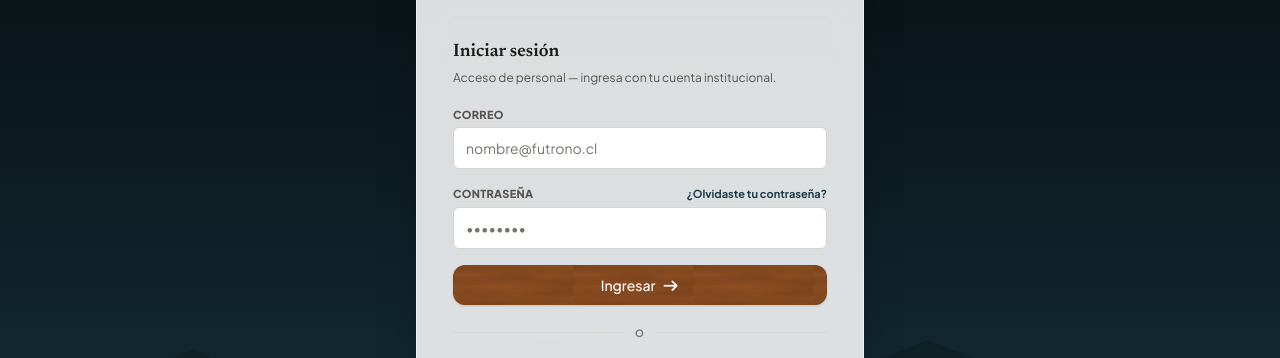
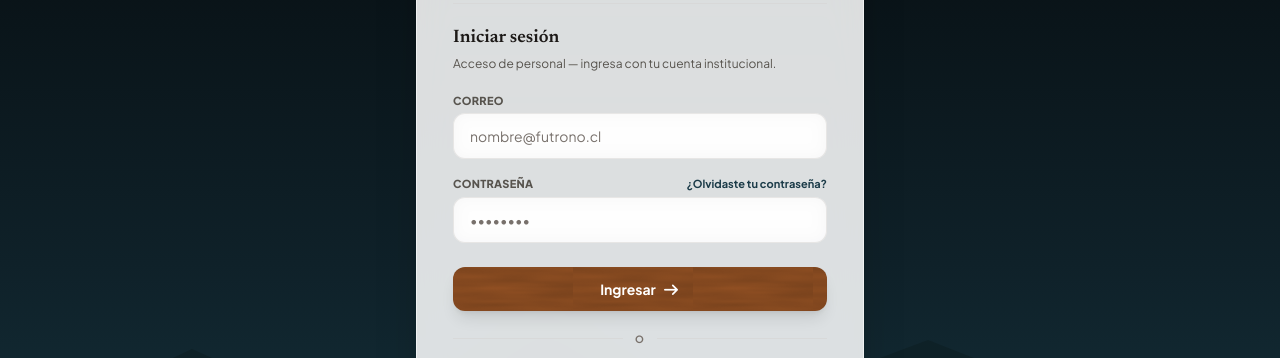
Before and after one commit to nicolasdcarrillo-create/Biblio-Nexo, a website built with Vite: page index.html in a window 1280 px wide. Shown: the part 217-575 px from the top of the page. Built offline with nearby package versions, Linux system fonts and the light colour scheme.

Commit message:
feat(ui): redesign login screen and smooth dark mode transitions

```diff
--- a/src/assets/css/styles.css
+++ b/src/assets/css/styles.css
@@ -371,6 +371,12 @@ textarea:focus-visible,
     backdrop-filter: blur(18px) saturate(140%);
     -webkit-backdrop-filter: blur(18px) saturate(140%);
     border: 1px solid rgba(255, 255, 255, 0.6);
+    transition: background-color 0.5s ease, border-color 0.5s ease;
+}
+
+.dark .glass-panel {
+    background: rgba(15, 23, 42, 0.75); /* Oscuro y sutilmente azulado (stone/slate) */
+    border: 1px solid rgba(255, 255, 255, 0.1);
 }
 
 /* Contraste de placeholders: legible sobre el panel de vidrio en cualquier momento del día */
--- a/src/js/modules/ui-base.js
+++ b/src/js/modules/ui-base.js
@@ -1248,7 +1248,7 @@ class UIManager {
     const momento = this._momentoDelDia();
 
     document.body.innerHTML = `
-      <div id="login-screen" class="h-screen w-full flex items-center justify-center p-4 relative overflow-hidden">
+      <div id="login-screen" class="h-screen w-full flex items-center justify-center p-4 relative overflow-hidden transition-colors duration-500">
 
         <!-- Escena viva del Lago Ranco: cielo, sol/luna y cordillera cambian con la hora real -->
         <div id="login-scene" class="momento-${momento}" aria-hidden="true">
@@ -1267,55 +1267,63 @@ class UIManager {
           </svg>
         </div>
 
+        <!-- Botón modo oscuro flotante -->
+        <button class="dark-mode-toggle absolute top-4 right-4 z-50 w-10 h-10 flex items-center justify-center rounded-full bg-white/20 dark:bg-black/30 backdrop-blur-md text-stone-800 dark:text-stone-100 border border-white/30 dark:border-white/10 hover:bg-white/30 dark:hover:bg-black/50 transition-all shadow-sm" title="Alternar modo oscuro">
+          <i class="dark-mode-icon fas fa-moon transition-transform duration-300"></i>
+        </button>
+
         <!-- Tarjeta de vidrio esmerilado: flota sobre el paisaje en vez de cortarlo -->
-        <div class="glass-panel relative z-10 w-full max-w-md rounded-2xl shadow-2xl p-8 md:p-9">
+        <div class="glass-panel relative z-10 w-full max-w-md rounded-[2rem] shadow-2xl p-8 md:p-9 transition-colors duration-500">
           <div class="flex items-center gap-2 mb-1">
-            <i aria-hidden="true" class="fas fa-book text-patrimonio-madera"></i>
+            <i aria-hidden="true" class="fas fa-book text-patrimonio-madera text-xl"></i>
             <h1 class="font-serif font-semibold text-2xl leading-tight text-stone-900 dark:text-stone-100">Biblio<span class="text-patrimonio-madera">Nexo</span></h1>
           </div>
-          <p class="text-[11px] text-stone-500 dark:text-stone-400 font-bold uppercase tracking-wide">Municipalidad de Futrono · Región de Los Ríos</p>
-          <p class="text-[11px] text-stone-500 dark:text-stone-400 italic font-serif mt-1.5">“Futronhue” — lugar de humo, a orillas del Lago Ranco.</p>
-
-          <div class="h-px bg-stone-300/70 my-5"></div>
+          <p class="text-[11px] text-stone-500 dark:text-stone-400 font-bold uppercase tracking-wide mt-1">Municipalidad de Futrono · Región de Los Ríos</p>
+          <p class="text-[11px] text-stone-500 dark:text-stone-400/80 italic font-serif mt-1.5">“Futronhue” — lugar de humo, a orillas del Lago Ranco.</p>
+
+          <div class="h-px bg-stone-300/50 dark:bg-stone-600/50 my-5 transition-colors duration-500"></div>
 
           <h2 class="font-serif font-semibold text-lg text-stone-900 dark:text-stone-100 mb-1">Iniciar sesión</h2>
-          <p class="text-xs text-stone-600 dark:text-stone-300 mb-5">Acceso de personal — ingresa con tu cuenta institucional.</p>
+          <p class="text-xs text-stone-600 dark:text-stone-400 mb-5">Acceso de personal — ingresa con tu cuenta institucional.</p>
 
           <form id="login-form" class="space-y-4">
             <div>
-              <label for="email-input" class="text-[11px] font-black uppercase tracking-wide text-stone-600 dark:text-stone-300 mb-1 block">Correo</label>
+              <label for="email-input" class="text-[11px] font-black uppercase tracking-wide text-stone-600 dark:text-stone-400 mb-1 block">Correo</label>
               <input id="email-input" type="email" placeholder="nombre@futrono.cl" autocomplete="username"
-                class="w-full px-3 py-2.5 border border-stone-300 dark:border-stone-600 rounded-md bg-white dark:bg-stone-800/90 text-sm text-stone-900 dark:text-stone-100 focus:outline-none focus:border-patrimonio-lago focus:ring-1 focus:ring-patrimonio-lago" />
+                class="w-full px-4 py-3 border border-stone-300/50 dark:border-stone-600/50 rounded-xl bg-white/70 dark:bg-stone-950/50 text-sm text-stone-900 dark:text-stone-100 focus:outline-none focus:border-patrimonio-lago focus:ring-2 focus:ring-patrimonio-lago/30 transition-all placeholder:text-stone-400 dark:placeholder:text-stone-500 backdrop-blur-sm" />
             </div>
             <div>
               <div class="flex justify-between items-center mb-1">
-                <label for="password-input" class="text-[11px] font-black uppercase tracking-wide text-stone-600 dark:text-stone-300 block">Contraseña</label>
-                <button type="button" id="forgot-password-btn" class="text-[11px] font-bold text-patrimonio-lago hover:underline">¿Olvidaste tu contraseña?</button>
+                <label for="password-input" class="text-[11px] font-black uppercase tracking-wide text-stone-600 dark:text-stone-400 block">Contraseña</label>
+                <button type="button" id="forgot-password-btn" class="text-[11px] font-bold text-patrimonio-lago dark:text-patrimonio-lago hover:underline transition-colors">¿Olvidaste tu contraseña?</button>
               </div>
               <input id="password-input" type="password" placeholder="••••••••" autocomplete="current-password"
-                class="w-full px-3 py-2.5 border border-stone-300 dark:border-stone-600 rounded-md bg-white dark:bg-stone-800/90 text-sm text-stone-900 dark:text-stone-100 focus:outline-none focus:border-patrimonio-lago focus:ring-1 focus:ring-patrimonio-lago" />
-            </div>
-            <button type="submit" class="btn-madera w-full text-white font-sans font-medium rounded-xl shadow py-2.5 text-sm">
+                class="w-full px-4 py-3 border border-stone-300/50 dark:border-stone-600/50 rounded-xl bg-white/70 dark:bg-stone-950/50 text-sm text-stone-900 dark:text-stone-100 focus:outline-none focus:border-patrimonio-lago focus:ring-2 focus:ring-patrimonio-lago/30 transition-all placeholder:text-stone-400 dark:placeholder:text-stone-500 backdrop-blur-sm" />
+            </div>
+            <button type="submit" class="btn-madera w-full text-white font-sans font-bold rounded-xl shadow-lg py-3 text-sm mt-2 transform hover:-translate-y-0.5 transition-all">
               Ingresar <i aria-hidden="true" class="fas fa-arrow-right ml-1"></i>
             </button>
           </form>
 
           <div class="flex items-center gap-3 my-5">
-            <div class="flex-1 h-px bg-stone-300/70"></div>
+            <div class="flex-1 h-px bg-stone-300/50 dark:bg-stone-600/50 transition-colors duration-500"></div>
             <span class="text-[10px] font-bold uppercase tracking-widest text-stone-500 dark:text-stone-400">o</span>
-            <div class="flex-1 h-px bg-stone-300/70"></div>
-          </div>
-
-          <button id="google-login-btn" type="button" class="btn-secundario w-full flex items-center justify-center gap-2.5 border border-stone-300 dark:border-stone-600 bg-white dark:bg-stone-800/70 hover:bg-white dark:bg-stone-800 text-stone-700 font-medium rounded-xl py-2.5 text-sm">
-            <i aria-hidden="true" class="fa-brands fa-google text-[15px]"></i> Continuar con Google
-          </button>
-
-          <p style="text-align:center; margin-top:16px;"><a href="/privacidad.html" class="text-[11px] font-bold text-stone-500 dark:text-stone-400 hover:underline">Política de privacidad y términos</a></p>
+            <div class="flex-1 h-px bg-stone-300/50 dark:bg-stone-600/50 transition-colors duration-500"></div>
+          </div>
+
+          <button id="google-login-btn" type="button" class="btn-secundario w-full flex items-center justify-center gap-2.5 border border-stone-300 dark:border-stone-600 bg-white/50 dark:bg-stone-800/50 hover:bg-white dark:hover:bg-stone-700 text-stone-700 dark:text-stone-300 font-bold rounded-xl py-3 text-sm transition-all backdrop-blur-sm shadow-sm hover:shadow">
+            <i aria-hidden="true" class="fa-brands fa-google text-[16px]"></i> Continuar con Google
+          </button>
+
+          <p style="text-align:center; margin-top:20px;">
+            <a href="/privacidad.html" class="text-[11px] font-bold text-stone-500 dark:text-stone-400 hover:text-stone-800 dark:hover:text-stone-200 hover:underline transition-colors">Política de privacidad y términos</a>
+          </p>
         </div>
       </div>
       <div id="toast-container" role="status" aria-live="polite" aria-atomic="false" class="fixed bottom-5 right-5 z-[9999] flex flex-col gap-3 pointer-events-none"></div>
     `;
     this.initLoginForm();
+    this._initDarkMode(); // Iniciar modo oscuro también en la pantalla de login!
 
     document.getElementById('google-login-btn').addEventListener('click', async (e) => {
       const btn = e.currentTarget;
@@ -1349,38 +1357,58 @@ class UIManager {
 
 
     _initDarkMode() {
-      const toggle = document.getElementById('dark-mode-toggle');
-      const icon = document.getElementById('dark-mode-icon');
-      if (!toggle) return;
-
     let isDark = false;
     try {
       isDark = localStorage.getItem('theme') === 'dark' || (!localStorage.getItem('theme') && window.matchMedia('(prefers-color-scheme: dark)').matches);
     } catch (e) {}
 
+    // Agregamos transiciones fluidas al body si no las tiene
+    if (!document.body.classList.contains('transition-colors')) {
+      document.body.classList.add('transition-colors', 'duration-500');
+    }
+
     const applyTheme = (dark) => {
       if (dark) {
         document.documentElement.classList.add('dark');
-          icon.classList.replace('fa-moon', 'fa-sun');
         try { localStorage.setItem('theme', 'dark'); } catch(e) {}
       } else {
         document.documentElement.classList.remove('dark');
-          icon.classList.replace('fa-sun', 'fa-moon');
         try { localStorage.setItem('theme', 'light'); } catch(e) {}
       }
+
+      // Update all toggles on the page
+      document.querySelectorAll('.dark-mode-toggle').forEach(btn => {
+        const icon = btn.querySelector('.dark-mode-icon');
+        if (icon) {
+          // Animación simple girando el ícono
+          icon.style.transform = 'rotate(180deg)';
+          setTimeout(() => {
+            if (dark) icon.classList.replace('fa-moon', 'fa-sun');
+            else icon.classList.replace('fa-sun', 'fa-moon');
+            icon.style.transform = 'rotate(0deg)';
+          }, 150);
+        }
+      });
     };
 
     applyTheme(isDark);
 
-      toggle.addEventListener('click', () => {
+    // Bind all toggles
+    document.querySelectorAll('.dark-mode-toggle').forEach(btn => {
+      // Remove previous listener if any by cloning (simple way to ensure no duplicates in dynamic renders)
+      const newBtn = btn.cloneNode(true);
+      btn.parentNode.replaceChild(newBtn, btn);
+
+      newBtn.addEventListener('click', () => {
         const currentlyDark = document.documentElement.classList.contains('dark');
         applyTheme(!currentlyDark);
       });
+    });
   }
 
     async renderShell(user) {
     document.body.innerHTML = `
-      <div class="h-screen w-full flex bg-patrimonio-base dark:bg-stone-950 overflow-hidden">
+      <div class="h-screen w-full flex bg-patrimonio-base dark:bg-stone-950 overflow-hidden transition-colors duration-500">
 
         <!-- Fondo oscuro para cerrar el menú lateral en móvil -->
         <div id="sidebar-overlay" class="hidden fixed inset-0 bg-patrimonio-lago/40 backdrop-blur-sm z-40 transition-opacity"></div>
@@ -1404,7 +1432,7 @@ class UIManager {
                Ahora es un botón, porque es el lugar donde uno espera pinchar
                para ver y editar sus propios datos. -->
           <div class="border-t border-white/10 p-4 flex items-center gap-3">
-            <button id="dark-mode-toggle" title="Alternar modo oscuro" class="w-9 h-9 flex items-center justify-center rounded-full bg-white/10 text-white hover:bg-white/20 transition shrink-0"><i id="dark-mode-icon" class="fas fa-moon"></i></button>
+            <button class="dark-mode-toggle w-9 h-9 flex items-center justify-center rounded-full bg-white/10 text-white hover:bg-white/20 transition shrink-0" title="Alternar modo oscuro"><i class="dark-mode-icon class="fas fa-moon"></i></button>
               <button id="perfil-btn" title="Ver y editar mi perfil"
               class="flex items-center gap-3 min-w-0 flex-1 text-left rounded-lg -m-1 p-1 hover:bg-white dark:bg-stone-800/10 transition">
               <span id="current-user-initial" class="w-9 h-9 rounded-full bg-patrimonio-madera flex items-center justify-center font-black text-sm shrink-0 text-white"></span>
```
Lines whose indentation alone changed are shown as unchanged.
